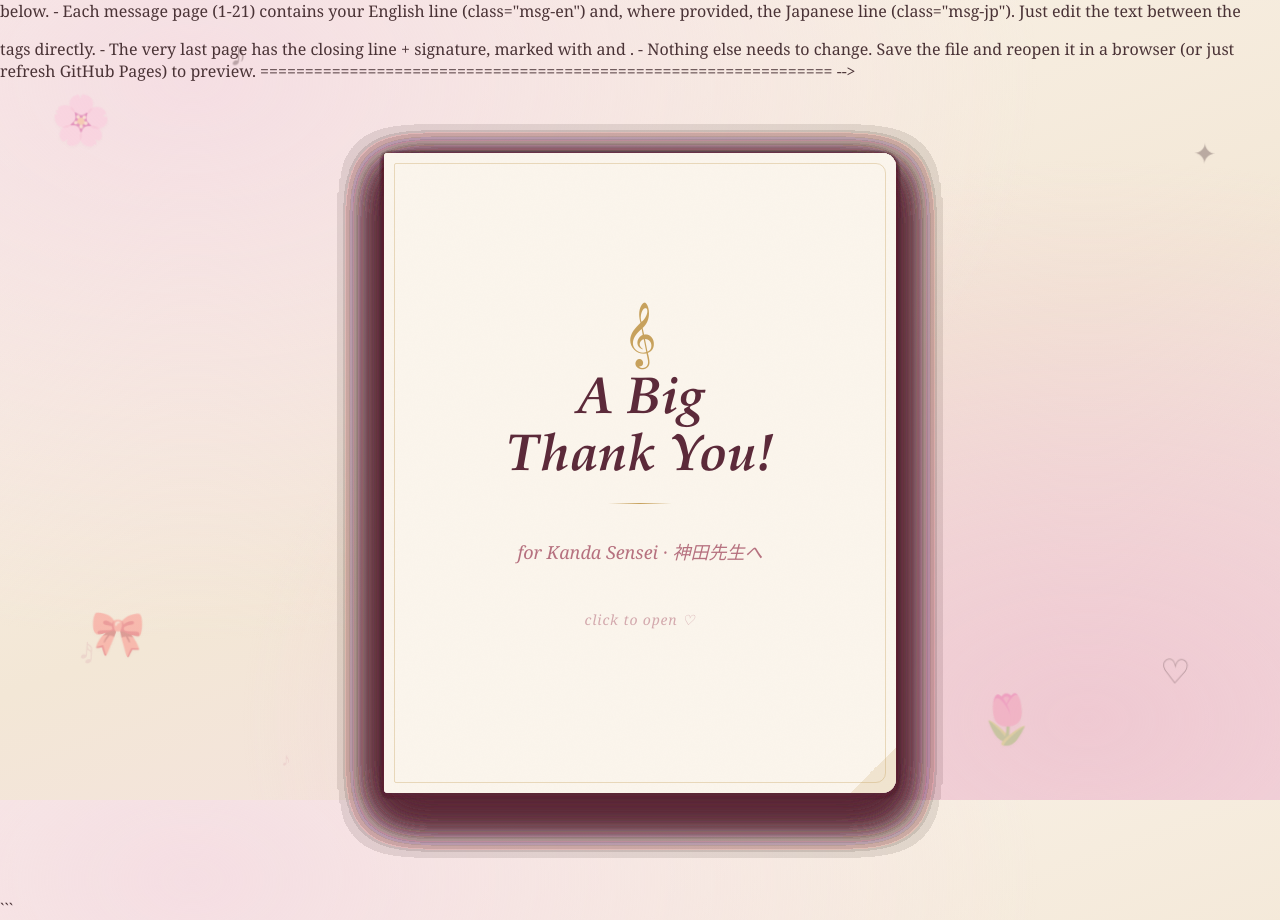
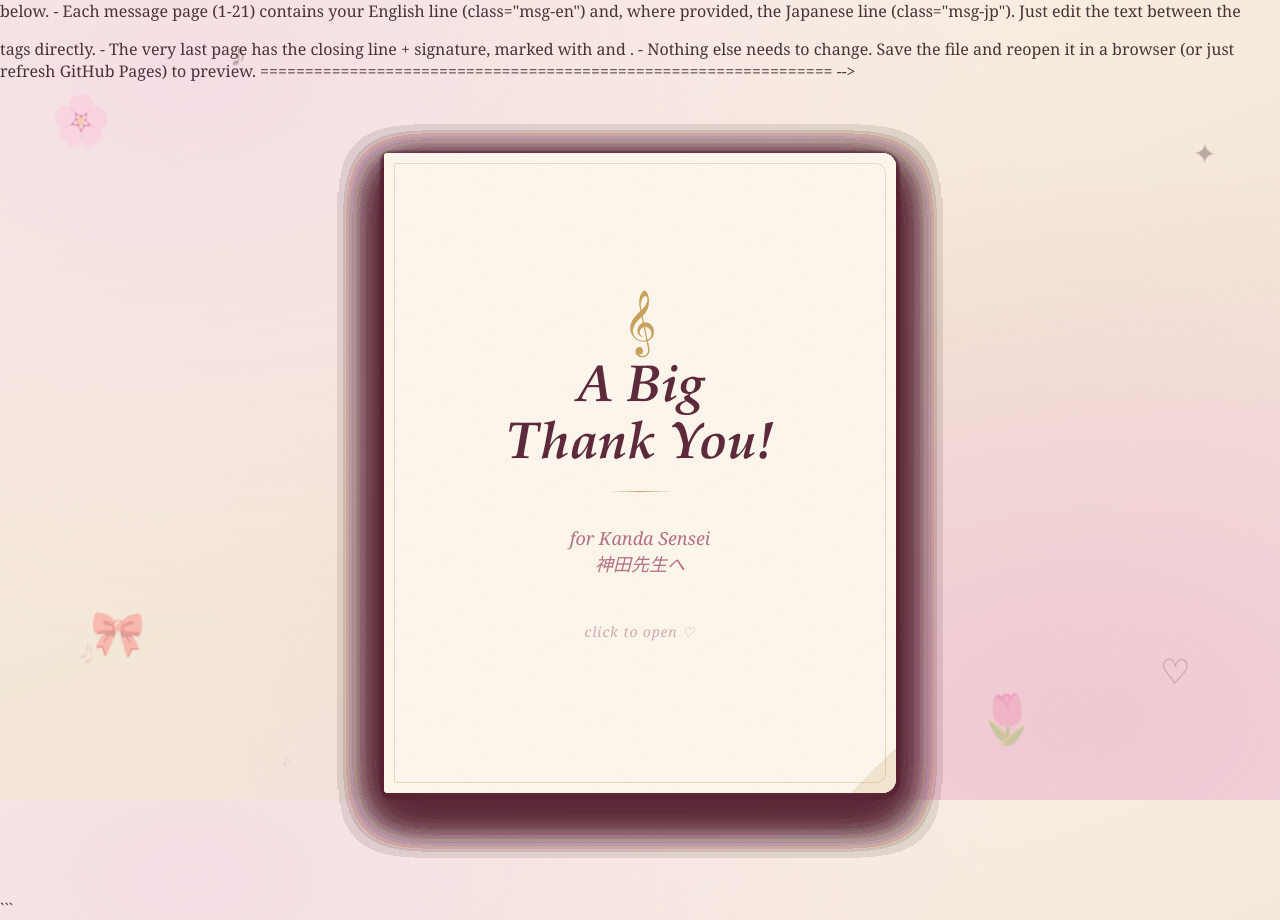
Before and after one commit to FuranoALT-Lin/thank-you, a plain HTML site: page kanda_message_card_updated.html in a window 1280 px wide. Drawn offline with Linux system fonts and the light colour scheme.

Commit message:
kanda_message_card_updated

```diff
--- a/kanda_message_card_updated.html
+++ b/kanda_message_card_updated.html
@@ -526,7 +526,7 @@
               <div class="divider" aria-hidden="true"></div>
 
               <!-- EDIT: Optional line under the title on the cover -->
-              <p class="cover-sub">for Kanda Sensei &middot; 神田先生へ</p>
+              <p class="cover-sub">for Kanda Sensei <br> 神田先生へ</p>
               <!-- /EDIT -->
 
               <p class="hint">click to open &#9825;</p>
```
